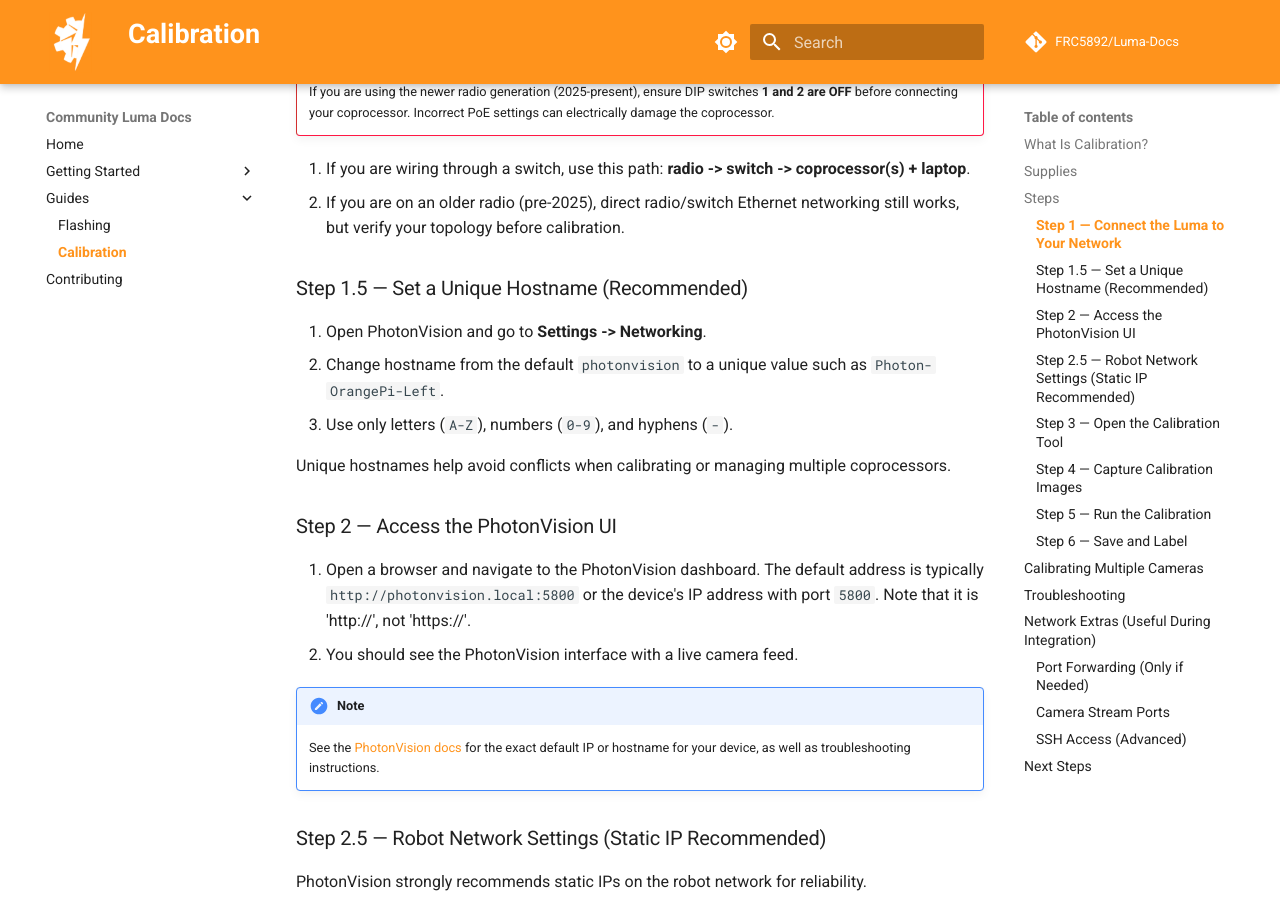
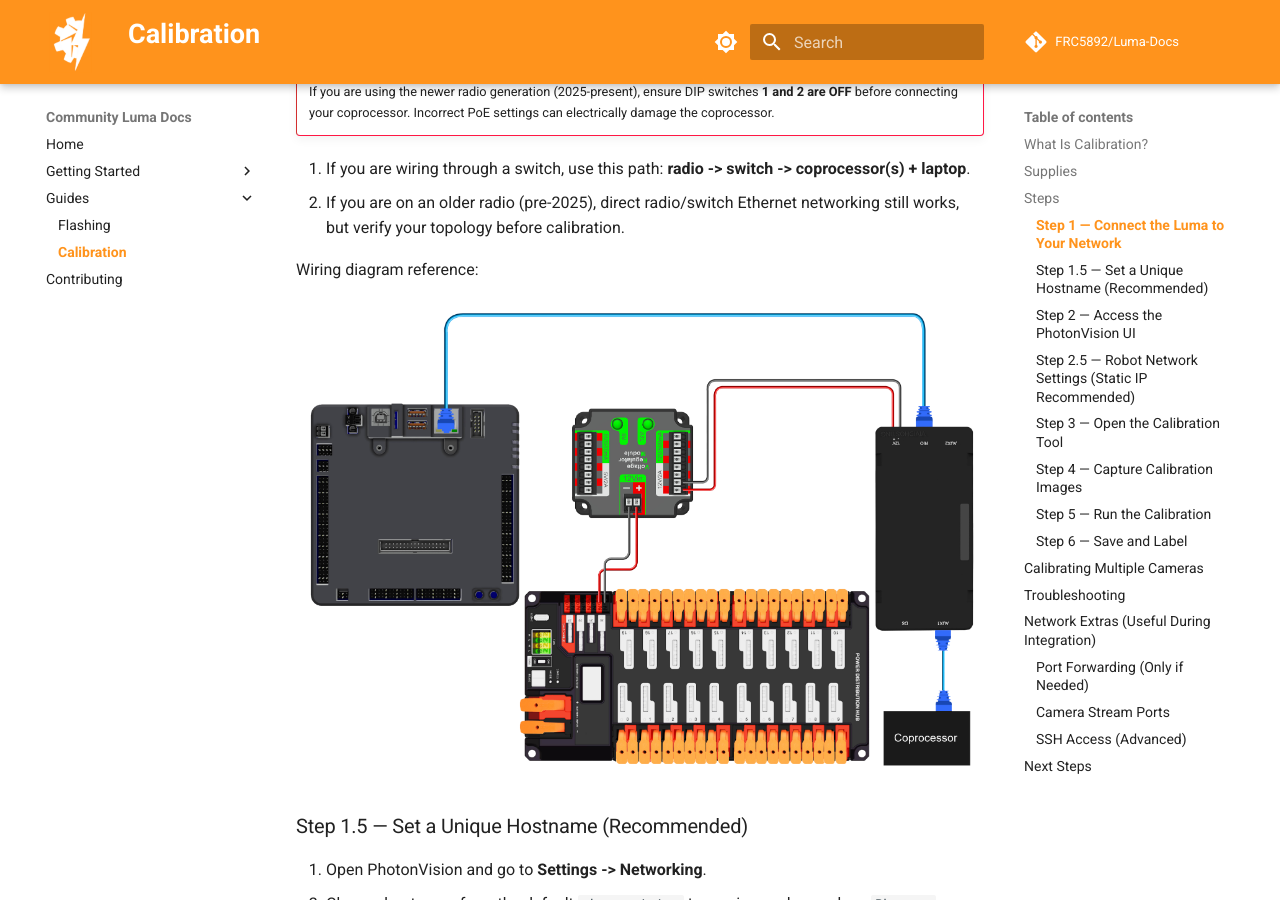
Before and after one commit to FRC5892/Luma-Docs, an MkDocs documentation site: the page built from docs/guides/calibration.md, in a window 1280 px wide and 900 px high, scrolled down 1579 px. Built offline with MkDocs 1.6.1 and Material for MkDocs 9.7.7, drawn with Linux system fonts in a browser that asks for light colours; comment, search, counter and statistics services are not loaded.

```diff
--- a/docs/guides/calibration.md
+++ b/docs/guides/calibration.md
@@ -61,6 +61,10 @@ Without calibration, AprilTag pose estimates will be inaccurate.
    **radio -> switch -> coprocessor(s) + laptop**.
 4. If you are on an older radio (pre-2025), direct radio/switch Ethernet networking still works,
    but verify your topology before calibration.
+
+Wiring diagram reference:
+
+![Example wiring using a network switch and newer radio](../assets/networking-diagram-vividhosting.webp){ width="900" }
 
 ### Step 1.5 — Set a Unique Hostname (Recommended)
 
```
Also changed, not shown: docs/assets/networking-diagram-vividhosting.webp (added).
